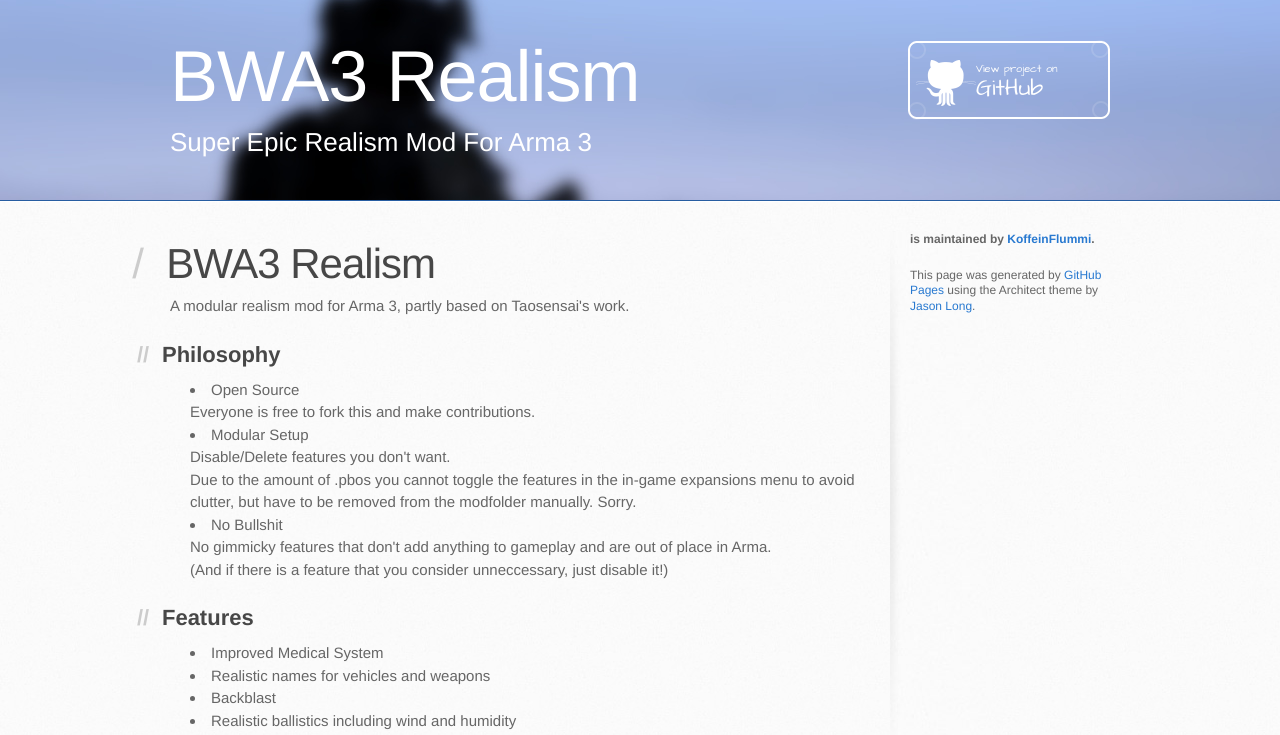
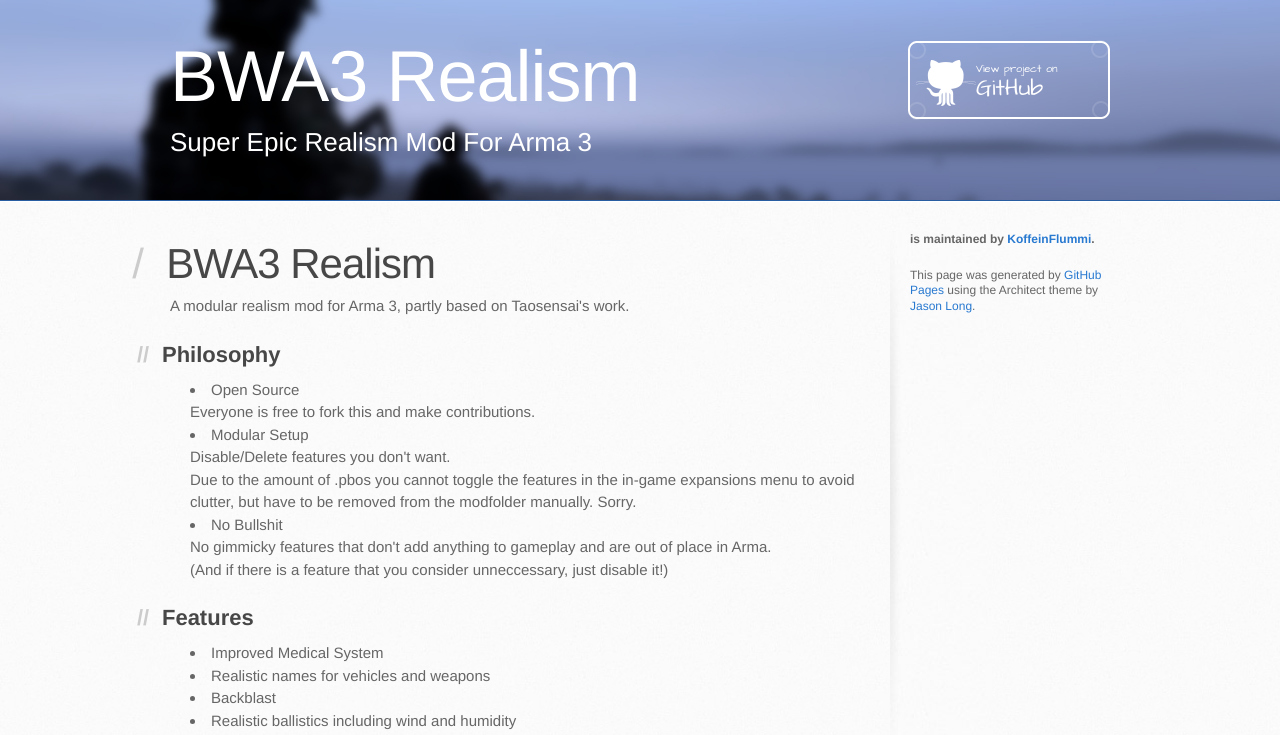
Before and after one commit to KoffeinFlummi/AGM, a PHP site: page / in a window 1280 px wide. Shown: the top 735 px of the page. Run offline with PHP 8.4, Linux system fonts and the light colour scheme.

Commit message:
Update stylesheet.css

```diff
--- a/stylesheets/stylesheet.css
+++ b/stylesheets/stylesheet.css
@@ -68,6 +68,7 @@ header {
   padding-bottom: 40px;
   font-family: 'Helvetica Neue', Helvetica, Arial, serif;
   background: #2e7bcf url(../images/bgs/bg3.jpg) 0 -50px repeat-x;
+  background-size: 100% auto;
   border-bottom: solid 1px #275da1;
 }
 
```
